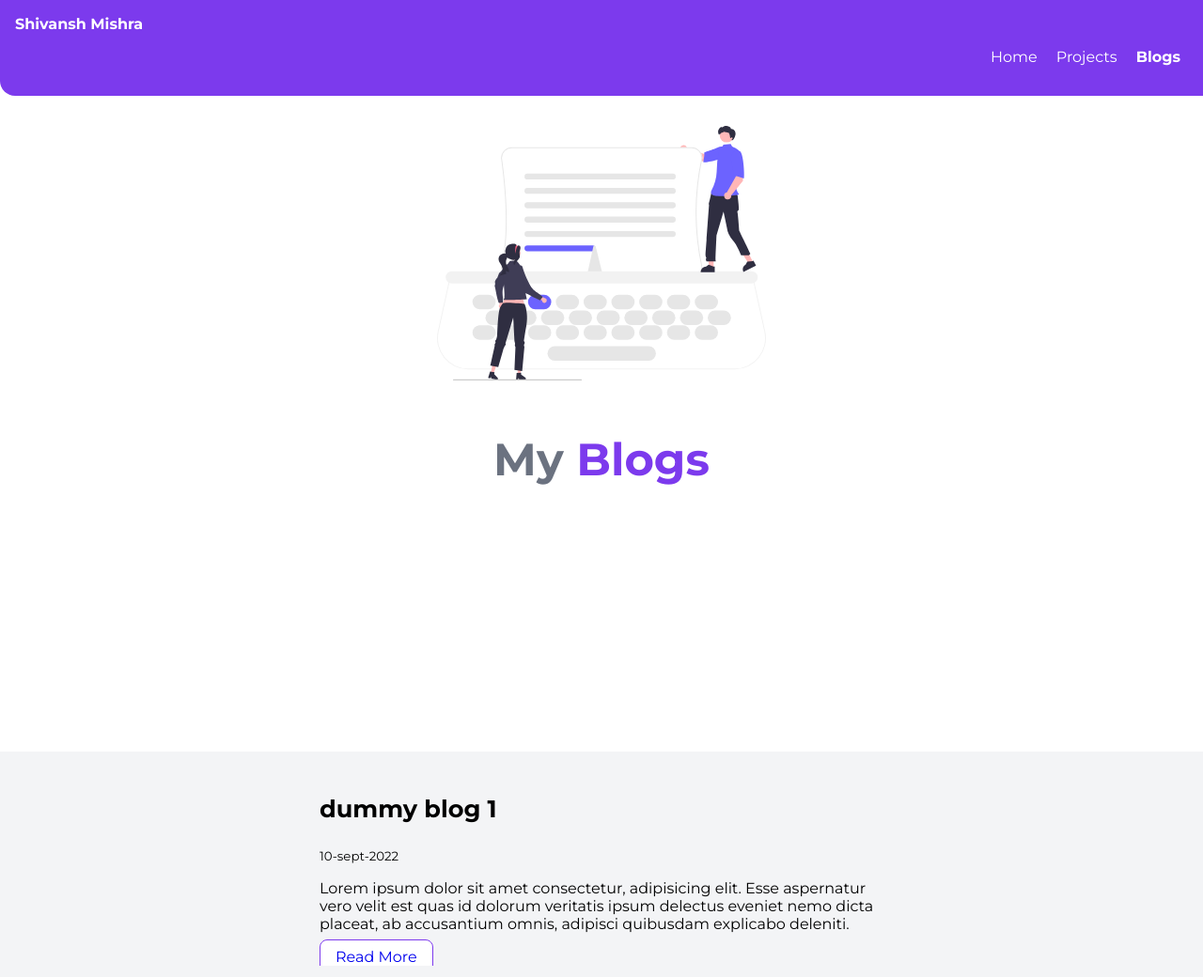
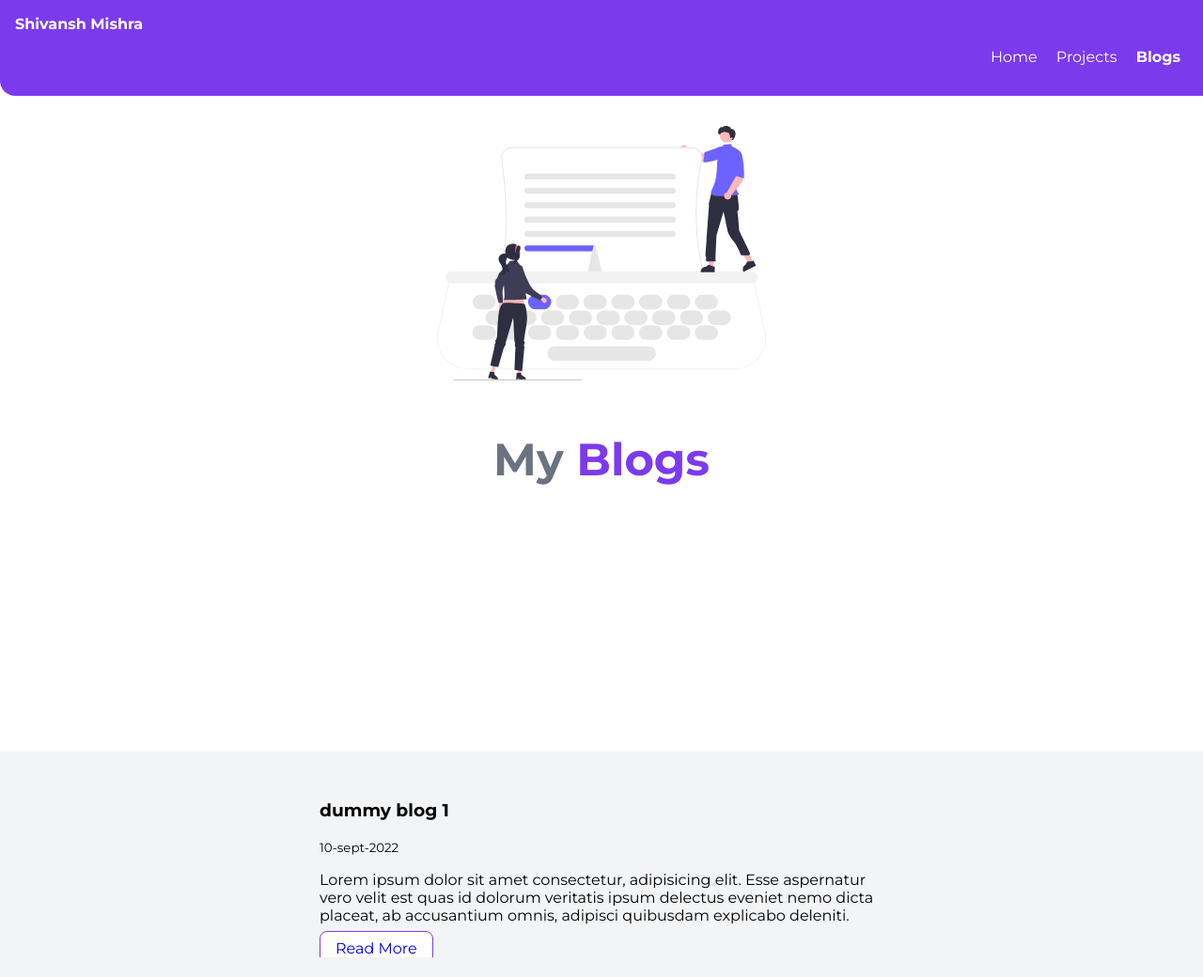
Before and after one commit to mshivansh65/My-Portfolio, a plain HTML site: page blogs.html in a window 1280 px wide. Shown: the top 1040 px of the page at 94% size. Drawn offline with Linux system fonts and the light colour scheme.

Commit message:
Update styles.css

```diff
--- a/styles.css
+++ b/styles.css
@@ -238,11 +238,11 @@ body {
   padding: 0.3rem 5rem;
   transform: rotate(45deg);
 }
-.blog-h3 {
+/* .blog-h3 {
   font-size: 1.6rem;
   margin-block-start: 0.5em;
   margin-block-end: 1em;
-}
+} */
 .add-banner-top::after {
   content: "top";
   position: absolute;
```
